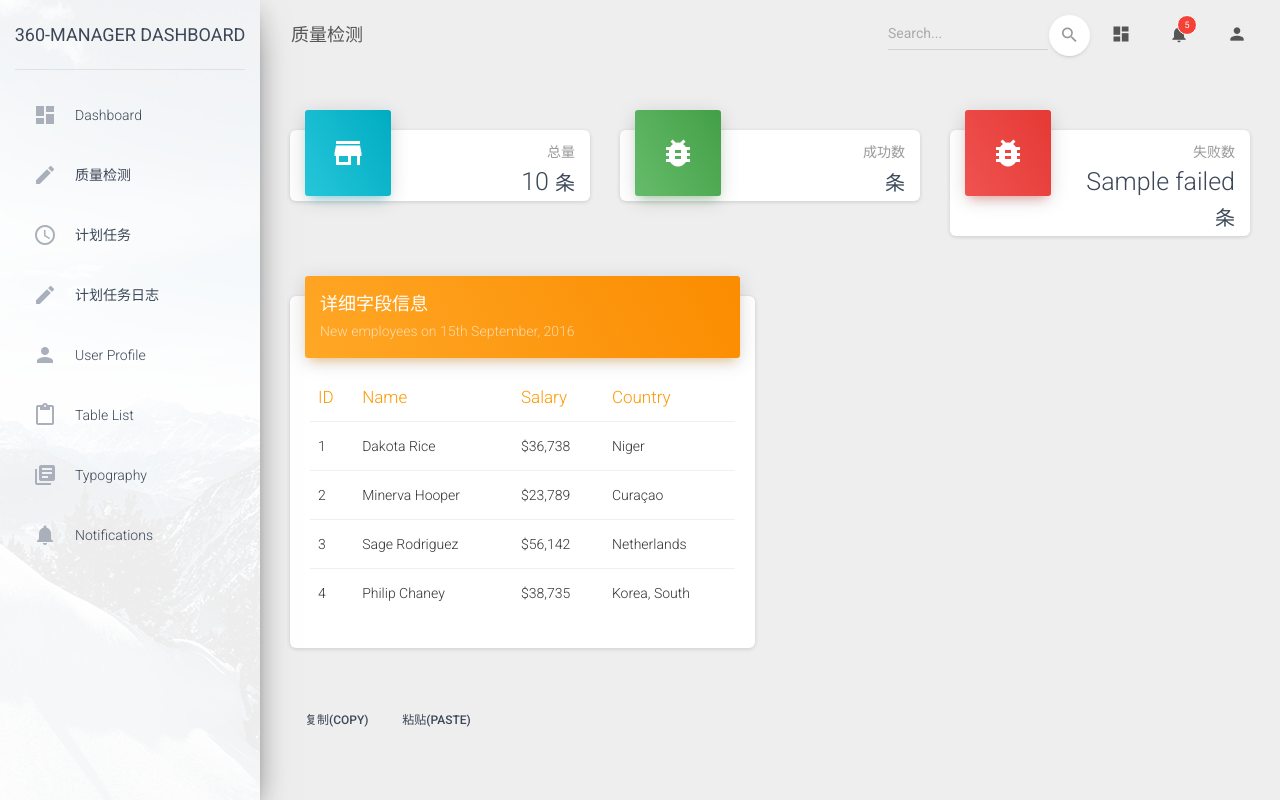
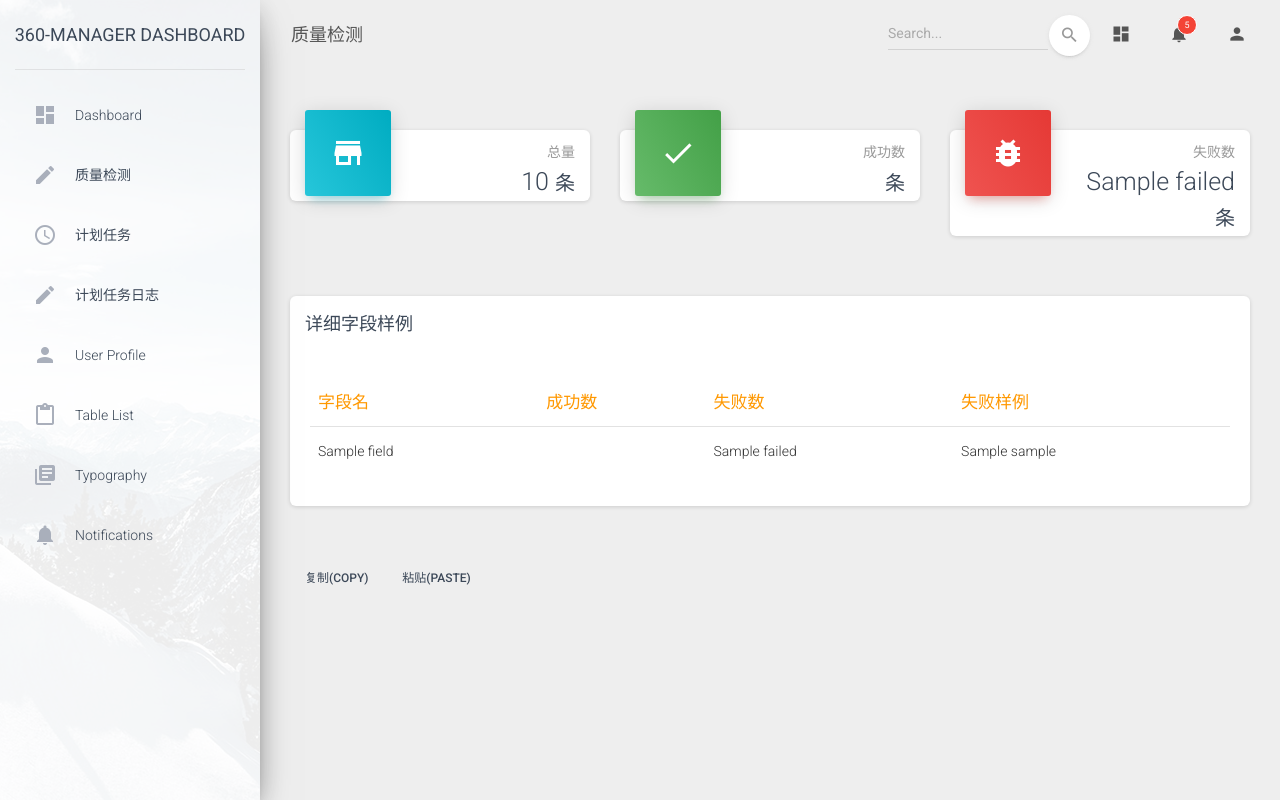
Before and after one commit to nrliangxy/my_daily_news, a Python web app: template webapp/templates/quality/report.html in a window 1280 px wide. Run offline with Jinja, Linux system fonts and the light colour scheme; the template is opened without the code that fills it: most values are stand-ins (such as "Sample title", 1, 10 or a date in 2020); some libraries are stand-ins or nearby versions.

Commit message:
update report

```diff
--- a/webapp/templates/quality/report.html
+++ b/webapp/templates/quality/report.html
@@ -24,7 +24,7 @@
                     <div class="card card-stats">
                         <div class="card-header card-header-success card-header-icon">
                             <div class="card-icon">
-                                <i class="material-icons">bug_report</i>
+                                <i class="material-icons">done</i>
                             </div>
                             <p class="card-category">成功数</p>
                             <h3 class="card-title">{{  report['report']['success'] }}
@@ -48,54 +48,37 @@
                 </div>
             </div>
             <div class="row">
-                <div class="col-lg-6 col-md-12">
+                <div class="col-lg-12 col-md-12">
                     <div class="card">
-                        <div class="card-header card-header-warning">
-                            <h4 class="card-title">详细字段信息</h4>
+                        <div class="card-header card-header-icon">
+                            <h4 class="card-title">详细字段样例</h4>
                             <p class="card-category">New employees on 15th September, 2016</p>
                         </div>
                         <div class="card-body table-responsive">
                             <table class="table table-hover">
                                 <thead class="text-warning">
                                 <tr>
-                                    <th>ID</th>
-                                    <th>Name</th>
-                                    <th>Salary</th>
-                                    <th>Country</th>
+                                    <th>字段名</th>
+                                    <th>成功数</th>
+                                    <th>失败数</th>
+                                    <th>失败样例</th>
                                 </tr>
                                 </thead>
                                 <tbody>
-                                <tr>
-                                    <td>1</td>
-                                    <td>Dakota Rice</td>
-                                    <td>$36,738</td>
-                                    <td>Niger</td>
+                                {% for field, field_value in report['report']['field_stats'] %}
+                                    <tr>
+                                    <td>{{ field }}</td>
+                                    <td>{{ field_value['success'] }}</td>
+                                    <td>{{ field_value['failed'] }}</td>
+                                    <td>{{ field_value['sample'] }}</td>
                                 </tr>
-                                <tr>
-                                    <td>2</td>
-                                    <td>Minerva Hooper</td>
-                                    <td>$23,789</td>
-                                    <td>Curaçao</td>
-                                </tr>
-                                <tr>
-                                    <td>3</td>
-                                    <td>Sage Rodriguez</td>
-                                    <td>$56,142</td>
-                                    <td>Netherlands</td>
-                                </tr>
-                                <tr>
-                                    <td>4</td>
-                                    <td>Philip Chaney</td>
-                                    <td>$38,735</td>
-                                    <td>Korea, South</td>
-                                </tr>
+                                {% endfor %}
                                 </tbody>
                             </table>
                         </div>
                     </div>
                 </div>
             </div>
-
         {% endfor %}
 
 
```
